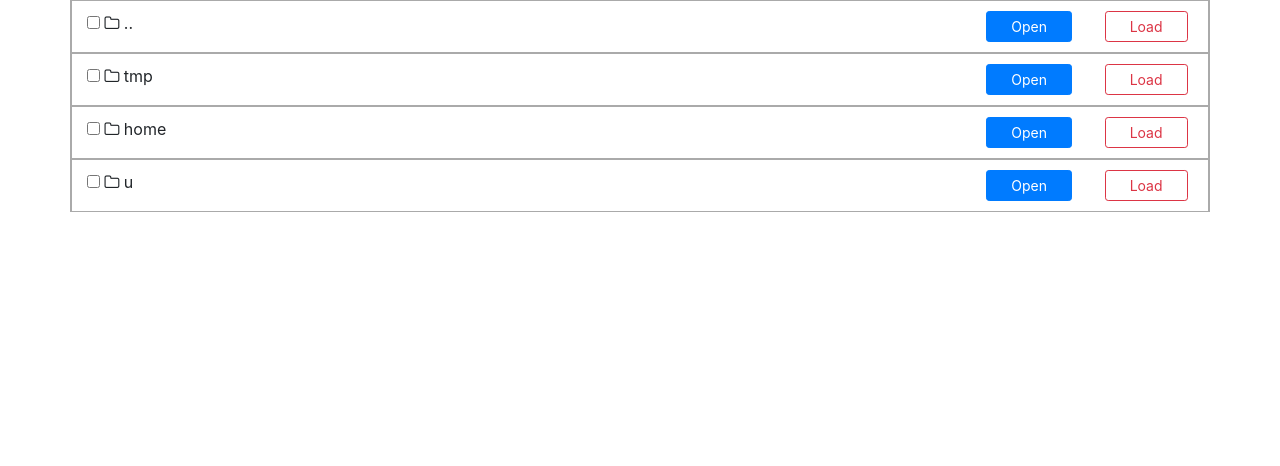
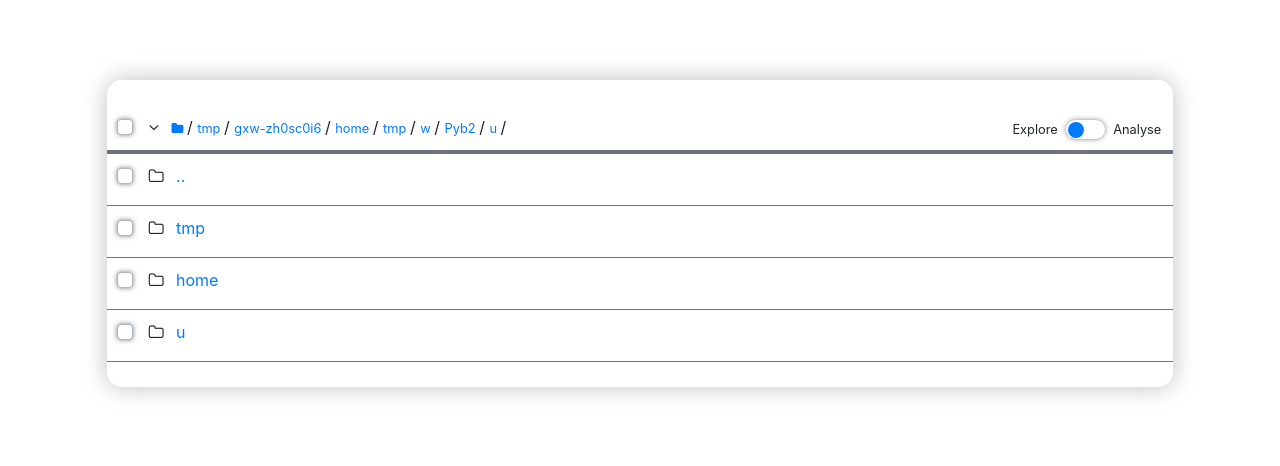
Before and after one commit to dtkcs01/project-loader, a Flask app: a page that uses templates/index.html in a window 1280 px wide. Shown: the top 466 px of the page. Run offline with Flask 2, Linux system fonts and the light colour scheme; some libraries are stand-ins or nearby versions.

Commit message:
design-1

```diff
--- a/routes/index_route.py
+++ b/routes/index_route.py
@@ -9,14 +9,34 @@ from flask import render_template
 
 index = Blueprint('index', __name__)
 
+def compute_navigation(path):
+    navigation = []
+    while(len(os.path.basename(path)) > 0):
+        navigation.insert(0, (os.path.basename(path), path))
+        path = os.path.abspath(os.path.join(path, '..'))
+    navigation.insert(0, ('', path))
+    return navigation
+
+def compute_size(s):
+    units = ['bytes', 'kB', 'MB', 'GB', 'TB', 'PB', 'EB']
+    i = 0
+    while(s//1024 > 0):
+        s = s//1024
+        i += 1
+    return '{} {}'.format(s, units[i])
+
 def generate_tragets(base, dir_contents):
     targets = []
     for content in dir_contents:
-        row = []
-        isfile = os.path.isfile(os.path.join(base, content))
-        row.append(content)
-        row.append('_blank' if isfile else '_self')
-        row.append('file' if isfile else 'folder')
+        path = os.path.join(base, content)
+        isfile = os.path.isfile(path)
+        row = {
+            'name' : content,
+            'is_file' : isfile,
+            'icon' : 'file' if isfile else 'folder',
+            'target' : '_blank' if isfile else '_self',
+            'size' : compute_size(os.path.getsize(path)) if isfile else '-'
+        }
         targets.append(row)
     return targets
 
@@ -30,7 +50,8 @@ def home():
         return render_template(
             'index.html',
             location = request.args.get('location'),
-            dir_contents = generate_tragets(request.args.get('location'), dir_contents)
+            dir_contents = generate_tragets(request.args.get('location'), dir_contents),
+            navigation = compute_navigation(request.args.get('location'))
         )
 
 @index.route('/handle/<name>', methods = ['GET'])
--- a/static/css/master.css
+++ b/static/css/master.css
@@ -1,11 +1,85 @@
-.box {
-  border: 2px solid #AAAAAA;
-  border-top: 1px solid #AAAAAA;
-  border-bottom: 1px solid #AAAAAA;
-  padding: 10px;
-  transition: box-shadow 0.3s;
+.app {
+  position: relative;
+  margin-top: 10vh;
+  margin-bottom: 10vh;
+  border-radius: 15px;
+  box-shadow: 0 0 25px rgba(0 ,0, 0, 0.25);
+  padding: 0;
+  padding-top: 25px;
+  padding-bottom: 25px;
 }
 
-.box:hover {
-  box-shadow: 0 0 5px rgba(0, 0, 0, 0.6);
+.toggle-content {
+  display: inline-block;
+  margin: 2px;
+  margin-top: 0;
+  margin-bottom: 0;
 }
+
+.toggle-space {
+  position: relative;
+  top: 5px;
+  width: 2.4rem;
+  height: 1.2rem;
+  box-shadow: 0 0 5px rgba(0, 0, 0, 0.5);
+  border-radius: 1.2rem;
+  cursor: pointer;
+}
+
+.head {
+  padding: 10px;
+}
+
+.toggle-explore {
+  position: absolute;
+  left: 0.1rem;
+  top: 0.1rem;
+  width: 1.0rem;
+  height: 1.0rem;
+  border-radius: 1.0rem;
+}
+
+.toggle-analyse {
+  position: absolute;
+  right: 0.1rem;
+  top: 0.1rem;
+  width: 1.0rem;
+  height: 1.0rem;
+  border-radius: 1.0rem;
+}
+
+.hr-b {
+  width: 100%;
+  height: 4px;
+}
+
+.hr {
+  width: 100%;
+  height: 1px;
+}
+
+.tab {
+  padding: 10px;
+  transition: box-shadow 0.5s;
+}
+
+.tab:hover {
+  box-shadow: 0 0 5px rgba(0, 0, 0, 0.5);
+}
+
+.tab .btn {
+  opacity: 0;
+  transition: opacity 0.5s;
+}
+
+.tab .btn.s {
+  box-shadow: 0 0 5px rgba(0, 0, 0, 0.5);
+}
+
+.tab:hover .btn {
+  opacity: 1;
+}
+
+.custom-control-label:before{
+  box-shadow: 0 0 5px rgba(0, 0, 0, 0.5);
+}
--- a/templates/index.html
+++ b/templates/index.html
@@ -5,48 +5,79 @@
     <meta name="viewport" content='width=device-width, initial-scale=1.0'>
     <title>Source | {{ location }}</title>
 
-    <link rel="stylesheet" href="/static/css/master.css">
     <link rel="stylesheet" href="https://cdnjs.cloudflare.com/ajax/libs/font-awesome/4.7.0/css/font-awesome.min.css">
     <link href="https://fonts.googleapis.com/css?family=Roboto&display=swap" rel="stylesheet">
     <link rel="stylesheet" href="https://maxcdn.bootstrapcdn.com/bootstrap/4.4.1/css/bootstrap.min.css">
+    <link rel="stylesheet" href="/static/css/master.css">
 
     <script src="https://ajax.googleapis.com/ajax/libs/jquery/3.4.1/jquery.min.js"></script>
     <script src="https://cdnjs.cloudflare.com/ajax/libs/popper.js/1.16.0/umd/popper.min.js"></script>
     <script src="https://maxcdn.bootstrapcdn.com/bootstrap/4.4.1/js/bootstrap.min.js"></script>
   </head>
   <body>
-    <div class="container">
+    <div class="container-fluid">
       <div class="row">
-        <div class="col-12">
-          <div class="row">
-            {% for content in dir_contents %}
-              <div class="col-12 box">
-                <div class="row">
-                  <div class="col-9">
-                    <input type="checkbox" name="{{ content[0] }}">
-                    <span class="fa fa-{{ content[2] }}-o"></span>
-                    {{ content[0] }}
-                  </div>
-                  <div class="col-3">
-                    <div class="row">
-                      <div class="col-2"></div>
-                      <div class="col-5">
-                        <a href="/handle/name_{{ content[0] }}?location={{ location }}" target="{{ content[1] }}">
-                          <button type="button" class="btn btn-sm btn-primary pl-4 pr-4">Open</button>
+        <div class="col-1"></div>
+        <div class="col-10 app">
+          <div class="head">
+            <div class="row">
+              <div class="col-9">
+                <div class="custom-control custom-checkbox">
+                  <input type="checkbox" class="custom-control-input" id="customCheck" name="example1">
+                  <label class="custom-control-label pl-2" for="customCheck">
+                    <i class="fa fa-angle-down text-bold pr-2"></i>
+                      {% for (nav, link) in navigation %}
+                        <a href='/?location={{ link }}' class="small">
+                          {% if nav|length == 0 %}
+                            <i class="fa fa-folder"></i>
+                          {% else %}
+                            {{ nav }}
+                          {% endif %}
                         </a>
-                      </div>
-                      <div class="col-5">
-                        <a href="/handle/name_{{ content[0] }}?location={{ location }}">
-                          <button type="button" class="btn btn-sm btn-outline-danger pl-4 pr-4">Load</button>
-                        </a>
-                      </div>
+                        /
+                      {% endfor %}
+                  </label>
+                </div>
+              </div>
+              <div class="col-3">
+                <div class="float-right">
+                  <div class="toggle-content small">Explore</div>
+                  <div class="toggle-content">
+                    <div class="toggle-space">
+                      <div class="toggle-explore bg-primary"></div>
                     </div>
                   </div>
+                  <div class="toggle-content small">Analyse</div>
                 </div>
               </div>
-            {% endfor %}
+            </div>
           </div>
+          <div class="hr-b bg-secondary"></div>
+          {% for content in dir_contents %}
+            <div class="tab">
+              <div class="row">
+                <div class="col-9">
+                  <div class="custom-control custom-checkbox">
+                    <input type="checkbox" class="custom-control-input" id="customCheck" name="example1">
+                    <label class="custom-control-label pl-2" for="customCheck">
+                      <i class="fa fa-{{ content['icon'] }}-o text-bold pr-2"></i>
+                      <a href="/handle/name_{{ content['name'] }}?location={{ location }}" target="{{ content['target'] }}">{{ content['name'] }}</a>
+                    </label>
+                  </div>
+                </div>
+                <div class="col-3">
+                  <button type="button" class="btn s btn-danger float-right btn-sm"><i class="fa fa-trash"></i></button>
+                  <button type="button" class="btn s btn-light float-right btn-sm mr-3">Re-name</button>
+                  {% if content['is_file'] %}
+                    <button type="button" class="btn float-right btn-sm mr-3">{{ content['size'] }}</button>
+                  {% endif %}
+                </div>
+              </div>
+            </div>
+            <div class="hr bg-secondary"></div>
+          {% endfor %}
         </div>
+        <div class="col-1"></div>
       </div>
     </div>
   </body>
```
